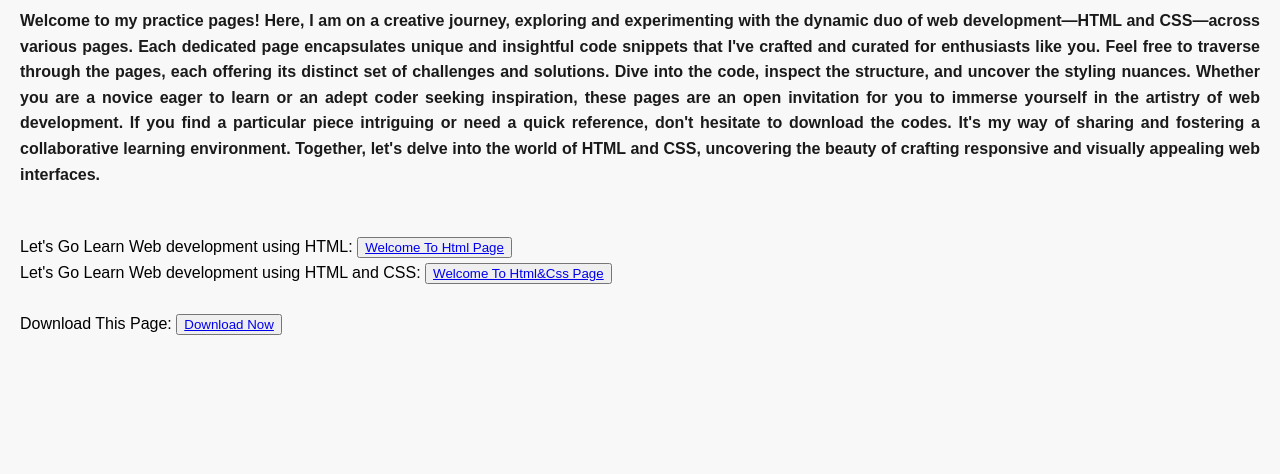
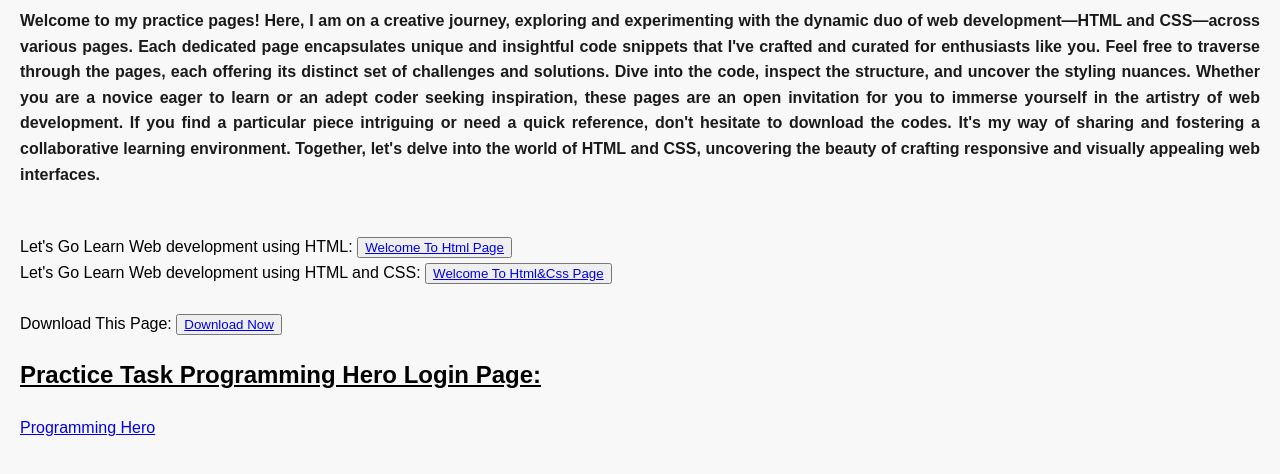
Before and after one commit to nrbnayon/html-css-practice, a plain HTML site: page index.html in a window 1280 px wide. Shown: the part 86-560 px from the top of the page. Drawn offline with Linux system fonts and the light colour scheme.

Commit message:
Day 1 & 2 and git Practice

```diff
--- a/index.html
+++ b/index.html
@@ -65,5 +65,9 @@
         <a href="index.html" download="">Download Now</a>
       </button>
     </span>
+    <h2><u> Practice Task Programming Hero Login Page:</u></h2>
+    <div class="btn">
+      <a class="login-btn" href="./practice/login.html">Programming Hero</a>
+    </div>
   </body>
 </html>
```
